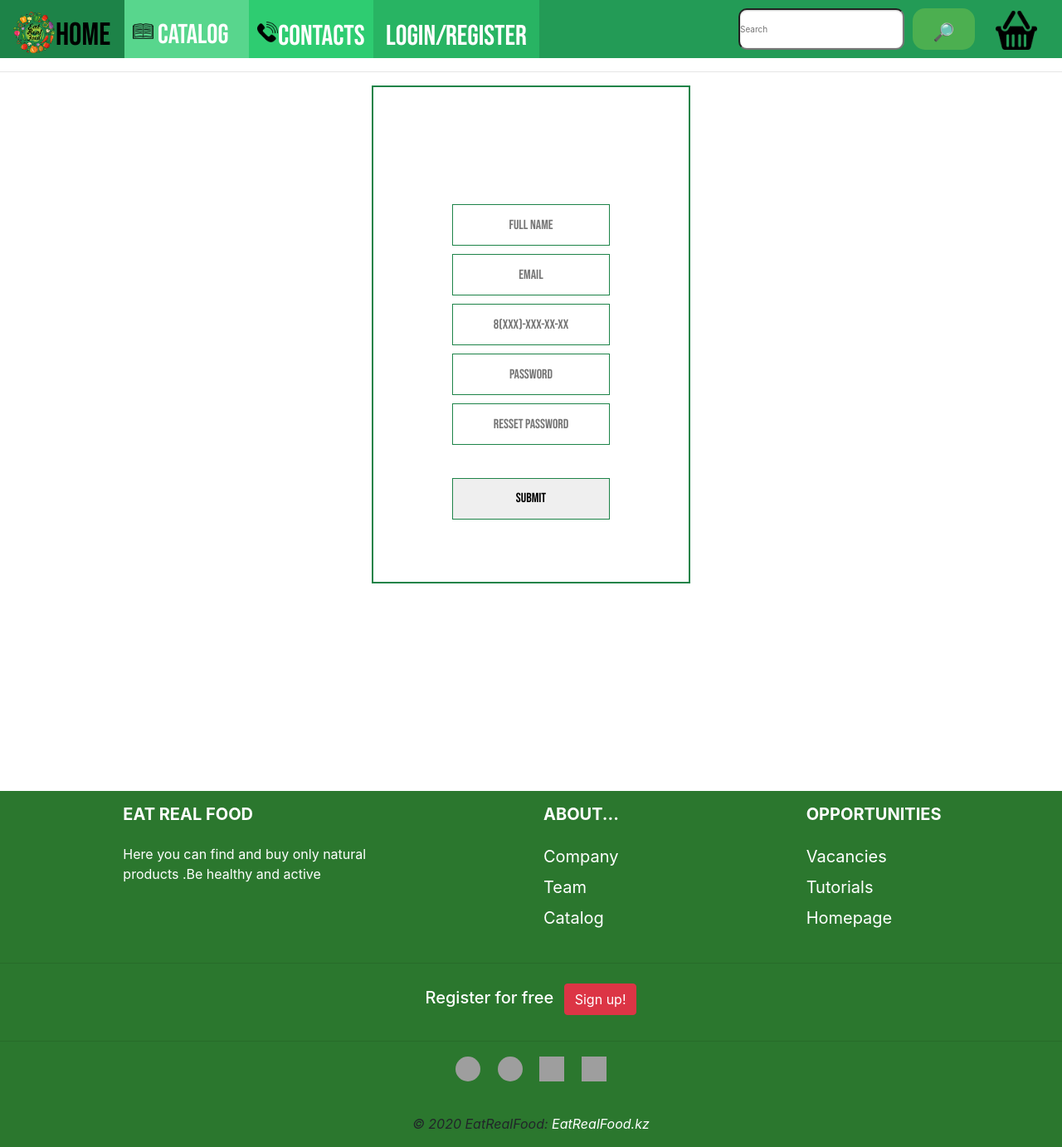
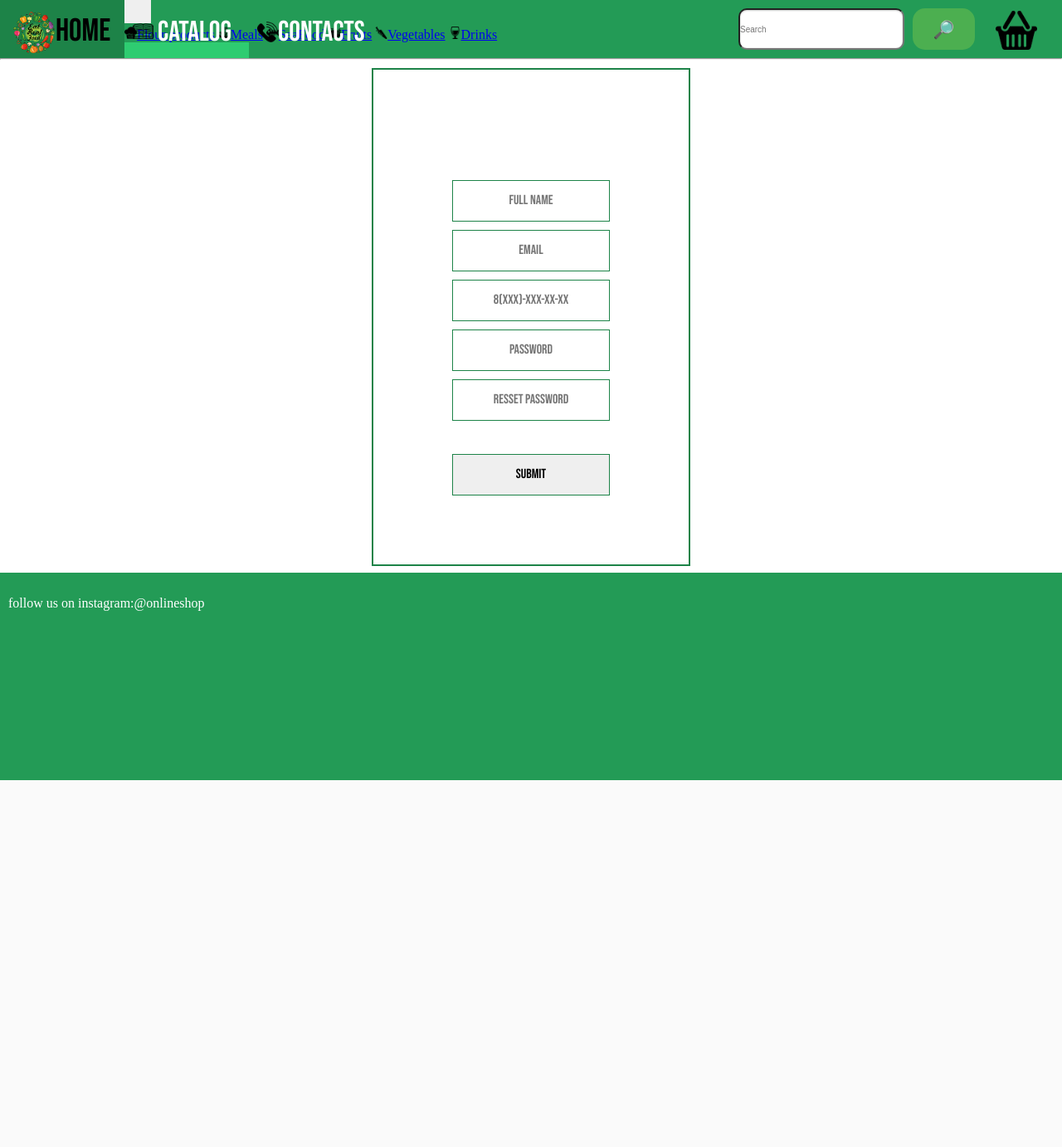
Before and after one commit to marara02/PHP-shop, a PHP site: page /registration.php in a window 1280 px wide. Shown: the whole page at 83% size. After the commit the page ends 940 px from the top, so only its background shows below. Run offline with PHP 8.4, Linux system fonts and the light colour scheme; some libraries are stand-ins or nearby versions; some web fonts are replaced; grey boxes are pictures that could not be loaded.

Commit message:
Add files via upload

```diff
--- a/final/project/registration.php
+++ b/final/project/registration.php
@@ -1,18 +1,15 @@
 <?php
-
 require_once('config.php');
-
 ?>
 <!DOCTYPE html>
 <html lang="en">
 <meta name="viewport" content="width=device-width, initial-scale=1">
 <head>
     <title>onlineshop.kz</title>
-
     <!--<link rel="stylesheet" type="text/css" href="CSS.css">-->
-    <link rel="stylesheet" type="text/css" href="CSS/main.css">
+    <link rel="stylesheet" type="text/css" href="main.css">
     <link href="https://fonts.googleapis.com/css?family=Raleway:600,900" rel="stylesheet">
-    <link rel="shortcut icon" href="shop.png" type="image/png">
+    <link rel="shortcut icon" href="/shop.png" type="image/png">
     <link href="https://fonts.googleapis.com/css?family=ZCOOL+QingKe+HuangYou&display=swap" rel="stylesheet">
     <link href="https://fonts.googleapis.com/css?family=Six+Caps&display=swap" rel="stylesheet">
     <link href="https://fonts.googleapis.com/css?family=Anton&display=swap" rel="stylesheet">
@@ -20,67 +17,51 @@ require_once('config.php');
     <link href="https://fonts.googleapis.com/css?family=Archivo+Black&display=swap" rel="stylesheet">
     <link href="https://fonts.googleapis.com/css?family=Orbitron&display=swap" rel="stylesheet">
     <link rel = "icon" href = "shop.png" type = "image/x-icon">
-    <link rel="stylesheet" type="text/css" href="CSS/header.css">
+    <link rel="stylesheet" type="text/css" href="header.css">
     <script type="text/javascript" src="functions.js"></script>
-    <link rel="stylesheet" type="text/css" href="CSS/registration.css">
+    <link rel="stylesheet" type="text/css" href="registration.css">
+
 </head>
 <header>
     <div class="topnav">
         <button class="home" onclick="homeFunction()"><img src="shop.png" class="animation" align="left" width="25"><p style="font-size:185%"> Home</p></button>
-        <div class="dropdowns">
-            <div id = "lists">
-                <button class="droppp"><img class="img" src ="image/line.png" alt="left" width ="25" height="25"><p class="catalogtext">Catalog</p></button></div>
-            <div class="dropdown-contents">
-                <a href="b2.php"><img src ="image/cupi.png" alt ="cupi" width ="15px" height ="15px">Flour products</a>
-                <a href="meal.php"><img src ="image/meal.png" alt ="meal" width ="15px" height ="15px">Meals</a>
-                <a href="SeaFood.php"><img src ="image/fish.png" alt ="fish" width ="15px" height ="15px">SeaFood</a>
-                <a href="Fruits.php"><img src ="image/fruit.png" alt ="fruit" width ="15px" height ="15px">Fruits</a>
-                <a href="Vegetables.php"><img src ="image/vegan.png" alt ="Vegetables" width ="15px" height ="15px">Vegetables</a>
-                <a href="#"><img src ="image/drink.png" alt ="drinks" width ="15px" height ="15px">Drinks</a>
-
+        <div class="dropdown">
+            <div id = "list">
+                <button class="dropbtn"><img class="img" src ="line.png" alt="left" width ="25" height="25"><p class="catalogtext">Catalog</p></button></div>
+            <div class="dropdown-content">
+                <a href="b2.php"><img src ="cupi.png" alt ="cupi" width ="15px" height ="15px">Flour products</a>
+                <a href="meal.php"><img src ="meal.png" alt ="meal" width ="15px" height ="15px">Meals</a>
+                <a href="SeaFood.php"><img src ="fish.png" alt ="fish" width ="15px" height ="15px">SeaFood</a>
+                <a href="Fruits.php"><img src ="fruit.png" alt ="fruit" width ="15px" height ="15px">Fruits</a>
+                <a href="Vegetables.php"><img src ="vegan.png" alt ="Vegetables" width ="15px" height ="15px">Vegetables</a>
+                <a href="#"><img src ="drink.png" alt ="drinks" width ="15px" height ="15px">Drinks</a>
             </div>
-
         </div>
-
-        <div class="dropdowns">
-
-            <div id = "lists">
-
-                <button class="contacts" onclick="carsFunction()"><p class="contacttext"><img src="image/phone.png" width="25" height="25" class="contactimg"> Contacts</p></button></div>
-            <div class="dropdown-contents">
+        <div class="dropdown">
+            <div id = "list">
+                <button class="contacts" onclick="carsFunction()"><p class="contacttext"><img src="phone.png" width="25" height="25" class="contactimg"> Contacts</p></button></div>
+            <div class="dropdown-content">
                 <a href="#"><p>Email:onlineshop@mail.ru</p></a>
                 <a href="#"><p>Phone number:+7(777)-777-77-77</p></a>
             </div>
         </div>
-        <button class="loginn"><a href="login.php" class="log_text" style="text-decoration: none;color:white;">LogIn</a><p class="signnn">/</p><a href="registration.php" class="reg_text" style="text-decoration: none;color: white">Register</a></button>
+        <button class="log"><a href="Login.php" class="logtext">LogIn</a><p class="sign">/</p><a href="registration.php" class="regtext">Register</a></button>
         <form method="post">
             <input class="search" type = "text" style ="float:right;" name="search" placeholder="Search">
             <button  type = "submit" class="sub" name = "submit" >&#128270;</button>
         </form>
-        <div><a href="basket.php" title="Basket"><img src="image/basket.png" class="basimg"></a></div>
-
+        <div><a href="basket.html" title="Basket"><img src="basket.png" class="basimg"></a></div>
     </div>
-
 </header>
-
 <div>
 
-
-
 </div>
-
 <body>
-
 <hr style="color: black;">
-
 <div class="main">
-
     <form class="form" method="post" action="registration.php">
-
         <div class="f">
-
             <h1>Registration</h1>
-
             <input class="input" type="name" id="full_name" name="full_name" placeholder="Full Name" required>
             <input class="input"  type="Email" id="email" name="email" placeholder="Email" required>
             <input class="input" type="tel" name="telnum" id="telnum" placeholder="8(XXX)-XXX-XX-XX" minlength="11" maxlength="11" required>
@@ -124,12 +105,12 @@ require_once('config.php');
             }else{
             }
         });
+
     });
 </script>
-<?php
-include_once 'footer.php';
-?>
-
+<footer class="fot" style="">
+    <br>
+    <p>follow us on instagram:@onlineshop</p>
+</footer>
 </body>
-
 </html>
```
Also changed, not shown: final/project/reg.php (+12 -19 lines).
